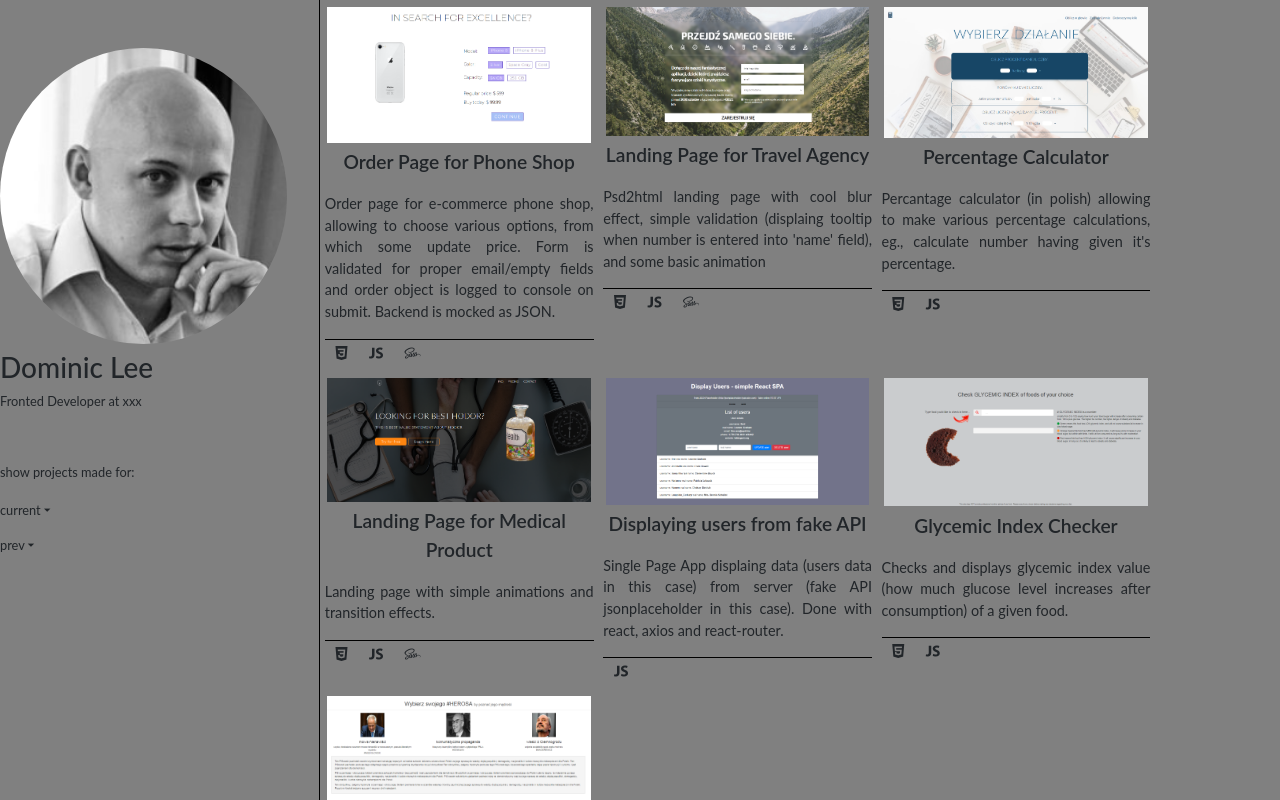
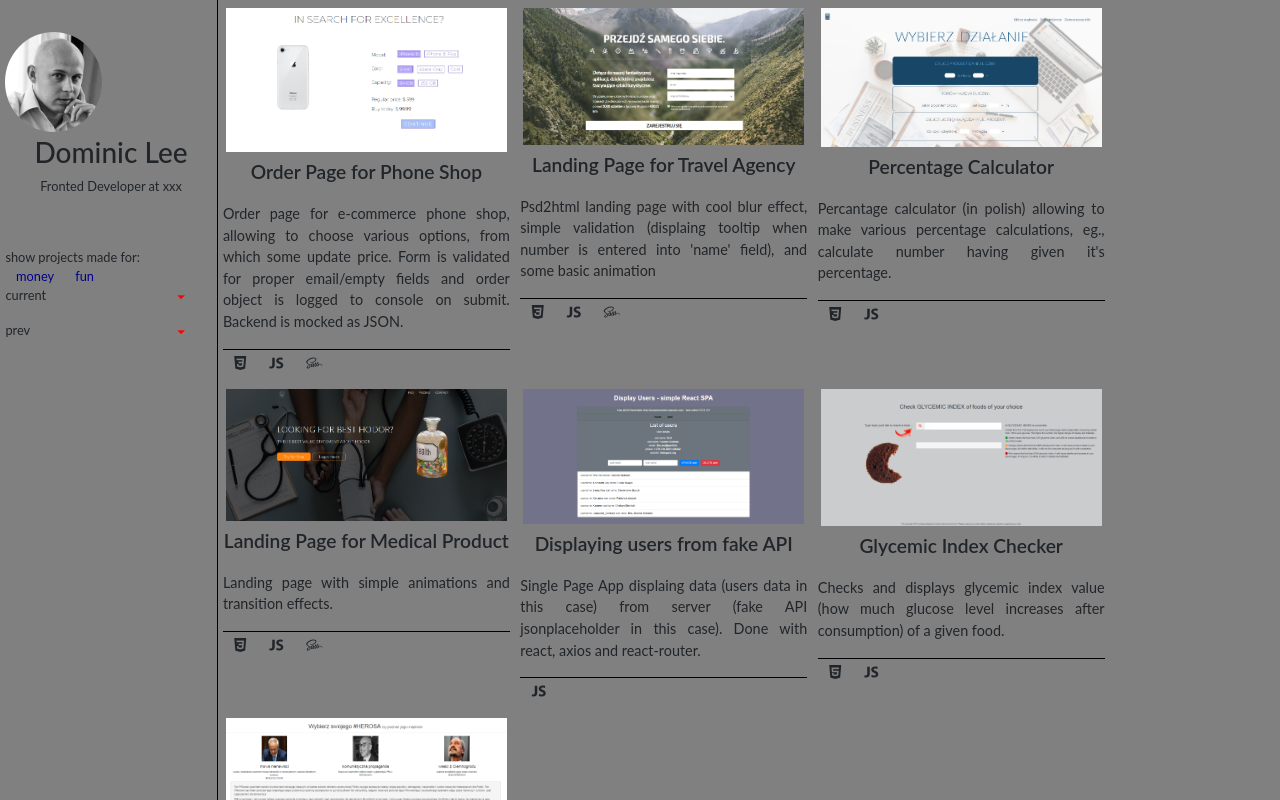
Before and after one commit to codezaur/folio, an Angular app: page / in a window 1280 px wide. Shown: the top 800 px of the page. Built offline with nearby package versions, Linux system fonts and the light colour scheme.

Commit message:
added styles

```diff
--- a/src/app/bio/bio.component.scss
+++ b/src/app/bio/bio.component.scss
@@ -2,6 +2,7 @@
   display: flex;
   flex-direction: column;
   font-size: 80%;
+  padding-left: 2.5%;
 }
 
 // ---- INTRO ----
@@ -14,7 +15,8 @@
   img {
     // height: 100px;
     // height: 5%;
-    width: 90%;
+    height: 100px;
+    // width: 90%;
     margin: 15% auto 2%;
     border-radius: 50%;
     -webkit-filter: grayscale(100%);
@@ -39,11 +41,19 @@
   }
 }
 
+.intro-name {
+  text-align: center
+}
+
+.intro-title {
+  text-align: center
+}
+
 // ---- PROJECTS ----
 .projects {
   a {
     text-decoration: none;
-    color: grey;
+    color: darkblue;
     margin: 0 5%;
   }
 }
@@ -51,4 +61,10 @@
 // ---- EXPERIENCE ----
 .exp {
   cursor: pointer;
+  i {
+    color: red;
+    float: right;
+    margin-right: 15%;
+    font-size: 120%;
+  }
 }
--- a/src/app/display/display.component.scss
+++ b/src/app/display/display.component.scss
@@ -5,6 +5,6 @@ main {
 }
 
 app-bio {
-  flex: 0 0 25%;
+  flex: 0 0 17%;
   border-right: 1px solid black;
 }
--- a/src/app/projects/projects.component.scss
+++ b/src/app/projects/projects.component.scss
@@ -5,7 +5,7 @@
 }
 
 .project {
-  flex: 0 0 28%;
+  flex: 0 0 27%;
   margin: .5%;
 }
 
```
